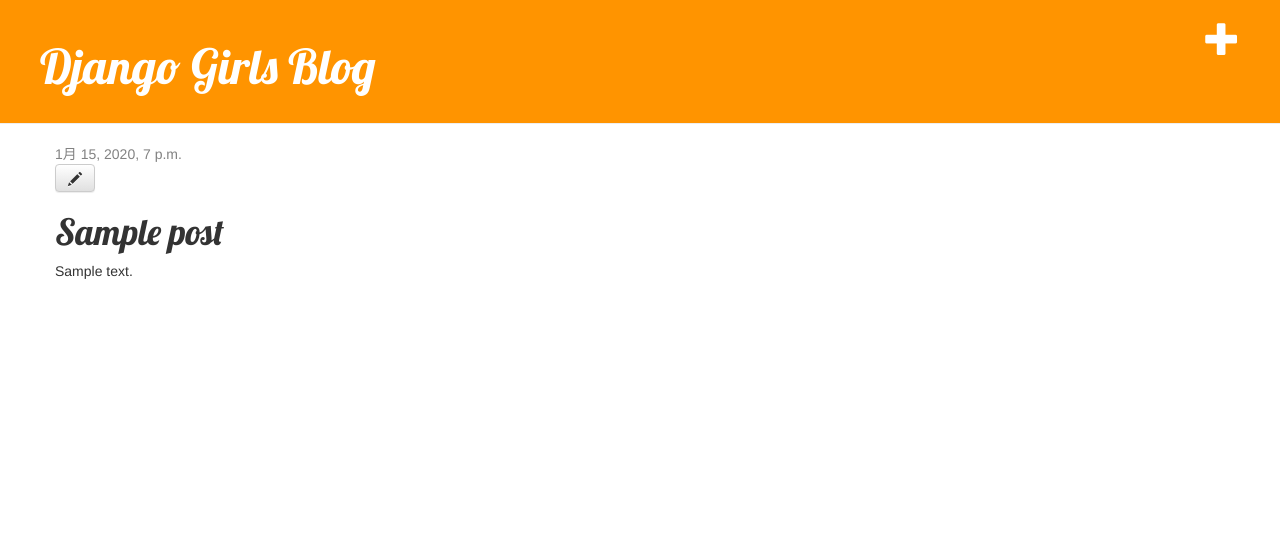
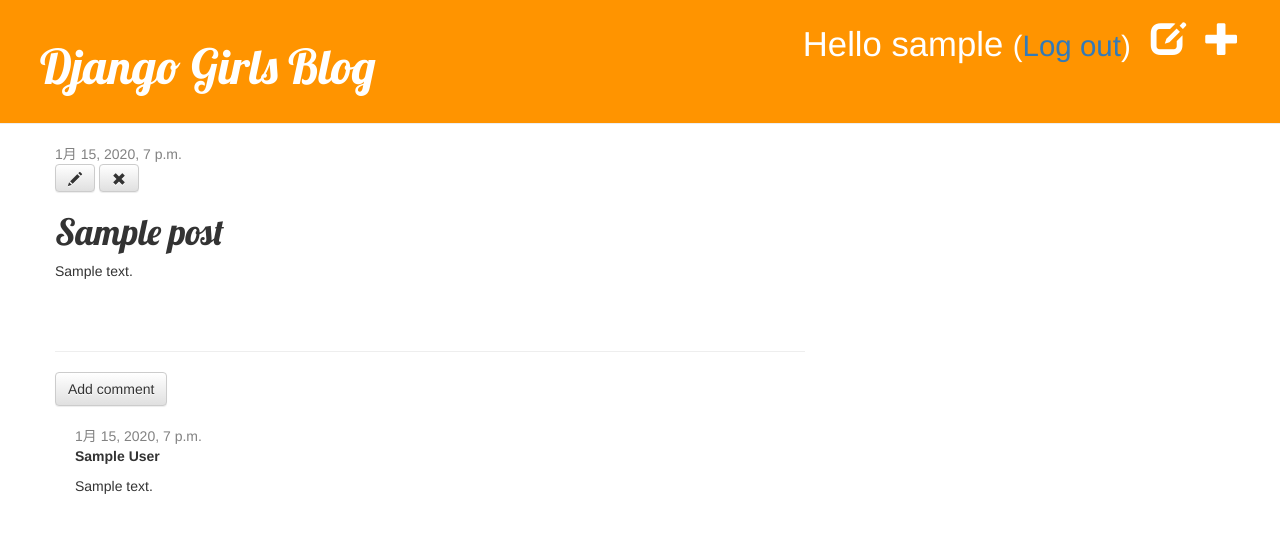
Before and after one commit to Sisyamo1009/my-first-blog, a Django app: page /post/1/ in a window 1280 px wide. Shown: the top 533 px of the page. Run offline with Django 3.2, Linux system fonts and the light colour scheme; a user stored in the database is signed in; tables that the repository leaves empty hold one stand-in row (values such as "Sample post"); some libraries are stand-ins or nearby versions.

Commit message:
add login

```diff
--- a/blog/admin.py
+++ b/blog/admin.py
@@ -1,4 +1,5 @@
 from django.contrib import admin
-from .models import Post
+from .models import Post, Comment
 
 admin.site.register(Post)
+admin.site.register(Comment)
--- a/blog/models.py
+++ b/blog/models.py
@@ -15,5 +15,22 @@
         self.published_date = timezone.now()
         self.save()
 
+    def approved_comments(self):
+        return self.comments.filter(approved_comment=True)
+
     def __str__(self):
         return self.title
+
+class Comment(models.Model):
+    post = models.ForeignKey('blog.Post', on_delete=models.CASCADE, related_name='comments')
+    author = models.CharField(max_length=200)
+    text = models.TextField()
+    created_date = models.DateTimeField(default=timezone.now)
+    approved_comment = models.BooleanField(default=False)
+
+    def approve(self):
+        self.approved_comment = True
+        self.save()
+
+    def __str__(self):
+        return self.text
--- a/blog/static/css/blog.css
+++ b/blog/static/css/blog.css
@@ -44,3 +44,7 @@
 .post h1 a, .post h1 a:visited {
     color: #000000;
 }
+
+.comment {
+    margin: 20px 0px 20px 20px;
+}
--- a/blog/templates/blog/base.html
+++ b/blog/templates/blog/base.html
@@ -11,6 +11,10 @@
 	    <div class="page-header">
 	        {% if user.is_authenticated %}
 	            <a href="{% url 'post_new' %}" class="top-menu"><span class="glyphicon glyphicon-plus"></span></a>
+	            <a href="{% url 'post_draft_list' %}" class="top-menu"><span class="glyphicon glyphicon-edit"></span></a>
+	            <p class="top-menu">Hello {{ user.username }} <small>(<a href="{% url 'logout' %}">Log out</a>)</small></p>
+	        {% else %}
+	            <a href="{% url 'login' %}" class="top-menu"><span class="glyphicon glyphicon-lock"></span></a>
 	        {% endif %}
 	        <h1><a href="/">Django Girls Blog</a></h1>
 	    </div>
--- a/blog/templates/blog/post_detail.html
+++ b/blog/templates/blog/post_detail.html
@@ -4,12 +4,35 @@
     <div class="post">
         {% if post.published_date %}
             <div class="date">
-                {{ post.published_date }}
+                 {{ post.published_date }}
             </div>
+        {% else %}
+            <a class="btn btn-default" href="{% url 'post_publish' pk=post.pk %}">Publish</a>
         {% endif %}
         {% if user.is_authenticated %}
             <a class="btn btn-default" href="{% url 'post_edit' pk=post.pk %}"><span class="glyphicon glyphicon-pencil"></span></a>
-        {% endif %}        <h1>{{ post.title }}</h1>
+            <a class="btn btn-default" href="{% url 'post_remove' pk=post.pk %}"><span class="glyphicon glyphicon-remove"></span></a>
+        {% endif %}
+        <h1>{{ post.title }}</h1>
         <p>{{ post.text|linebreaksbr }}</p>
     </div>
+    <hr>
+    <a class="btn btn-default" href="{% url 'add_comment_to_post' pk=post.pk %}">Add comment</a>
+	{% for comment in post.comments.all %}
+	    {% if user.is_authenticated or comment.approved_comment %}
+	    <div class="comment">
+	        <div class="date">
+	            {{ comment.created_date }}
+	            {% if not comment.approved_comment %}
+	                <a class="btn btn-default" href="{% url 'comment_remove' pk=comment.pk %}"><span class="glyphicon glyphicon-remove"></span></a>
+	                <a class="btn btn-default" href="{% url 'comment_approve' pk=comment.pk %}"><span class="glyphicon glyphicon-ok"></span></a>
+	            {% endif %}
+	        </div>
+	        <strong>{{ comment.author }}</strong>
+	        <p>{{ comment.text|linebreaks }}</p>
+	    </div>
+	    {% endif %}
+	{% empty %}
+	    <p>No comments here yet :(</p>
+	{% endfor %}
 {% endblock %}
--- a/blog/templates/blog/post_list.html
+++ b/blog/templates/blog/post_list.html
@@ -8,6 +8,7 @@
             </div>
             <h1><a href="{% url 'post_detail' pk=post.pk %}">{{ post.title }}</a></h1>
             <p>{{ post.text|linebreaksbr }}</p>
+            <a href="{% url 'post_detail' pk=post.pk %}">Comments: {{ post.approved_comments.count }}</a>
         </div>
     {% endfor %}
-{% endblock %}
+{% endblock content %}
--- a/blog/urls.py
+++ b/blog/urls.py
@@ -6,4 +6,10 @@
     path('post/<int:pk>/', views.post_detail, name='post_detail'),
     path('post/new', views.post_new, name='post_new'),
     path('post/<int:pk>/edit/', views.post_edit, name='post_edit'),
+    path('drafts/', views.post_draft_list, name='post_draft_list'),
+    path('post/<int:pk>/publish/', views.post_publish, name='post_publish'),
+    path('post/<int:pk>/remove/', views.post_remove, name='post_remove'),
+    path('post/<int:pk>/comment/', views.add_comment_to_post, name='add_comment_to_post'),
+    path('comment/<int:pk>/approve/', views.comment_approve, name='comment_approve'),
+    path('comment/<int:pk>/approve/', views.comment_remove, name='comment_remove'),
 ]
--- a/blog/views.py
+++ b/blog/views.py
@@ -1,9 +1,10 @@
 from django.shortcuts import render
 from django.utils import timezone
-from .models import Post
 from django.shortcuts import render, get_object_or_404
-from .forms import PostForm
 from django.shortcuts import redirect
+from django.contrib.auth.decorators import login_required
+from .forms import PostForm, CommentForm
+from .models import Post, Comment
 
 def post_list(request):
     posts = Post.objects.filter(published_date__lte=timezone.now()).order_by('published_date')
@@ -13,6 +14,7 @@
     post = get_object_or_404(Post, pk=pk)
     return render(request, 'blog/post_detail.html', {'post': post})
 
+@login_required
 def post_new(request):
 
     if request.method == "POST":
@@ -27,6 +29,7 @@
         form = PostForm()
     return render(request, 'blog/post_edit.html', {'form': form})
 
+@login_required
 def post_edit(request, pk):
     post = get_object_or_404(Post, pk=pk)
     if request.method == "POST":
@@ -34,9 +37,53 @@
         if form.is_valid():
             post = form.save(commit=False)
             post.author = request.user
-            post.published_date = timezone.now()
             post.save()
             return redirect('post_detail', pk=post.pk)
     else:
         form = PostForm(instance=post)
     return render(request, 'blog/post_edit.html', {'form': form})
+
+@login_required
+def post_draft_list(request):
+    posts = Post.objects.filter(published_date__isnull=True).order_by('created_date')
+    return render(request, 'blog/post_draft_list.html', {'posts': posts})
+
+def post_publish(request, pk):
+    post = get_object_or_404(Post, pk=pk)
+    post.publish()
+    return redirect('post_detail', pk=pk)
+
+def publish(self):
+    self.published_date = timezone.now()
+    self.save()
+
+@login_required
+def post_remove(request, pk):
+    post = get_object_or_404(Post, pk=pk)
+    post.delete()
+    return redirect('post_list')
+
+def add_comment_to_post(request, pk):
+    post = get_object_or_404(Post, pk=pk)
+    if request.method == "POST":
+        form = CommentForm(request.POST)
+        if form.is_valid():
+            comment = form.save(commit=False)
+            comment.post = post
+            comment.save()
+            return redirect('post_detail', pk=post.pk)
+    else:
+        form = CommentForm()
+    return render(request, 'blog/add_comment_to_post.html', {'form': form})
+
+@login_required
+def comment_approve(request, pk):
+    comment = get_object_or_404(Comment, pk=pk)
+    comment.approve()
+    return redirect('post_detail', pk=comment.post.pk)
+
+@login_required
+def comment_remove(request, pk):
+    comment = get_object_or_404(Comment, pk=pk)
+    comment.delete()
+    return redirect('post_detail', pk=comment.post.pk)
--- a/mysite/settings.py
+++ b/mysite/settings.py
@@ -121,3 +121,5 @@
 STATIC_URL = '/static/'
 
 STATIC_ROOT = os.path.join(BASE_DIR, 'static')
+
+LOGIN_REDIRECT_URL = '/'
--- a/mysite/urls.py
+++ b/mysite/urls.py
@@ -15,8 +15,11 @@
 """
 from django.contrib import admin
 from django.urls import path, include
+from django.contrib.auth.views import LoginView, LogoutView
 
 urlpatterns = [
     path('admin/', admin.site.urls),
+    path('accounts/login/', LoginView.as_view(), name="login"),
+    path('accounts/logout/', LogoutView.as_view(), name="logout", kwargs={'next_page': '/'}),
     path('', include('blog.urls')),
 ]
```
Also changed, not shown: blog/forms.py (+7 -1 lines), blog/templates/blog/add_comment_to_post.html (added, +9 -0 lines), blog/templates/blog/post_draft_list.html (added, +11 -0 lines), blog/templates/registration/login.html (added, +24 -0 lines), blog/migrations/0002_comment.py (added). Lines whose indentation alone changed are shown as unchanged.
